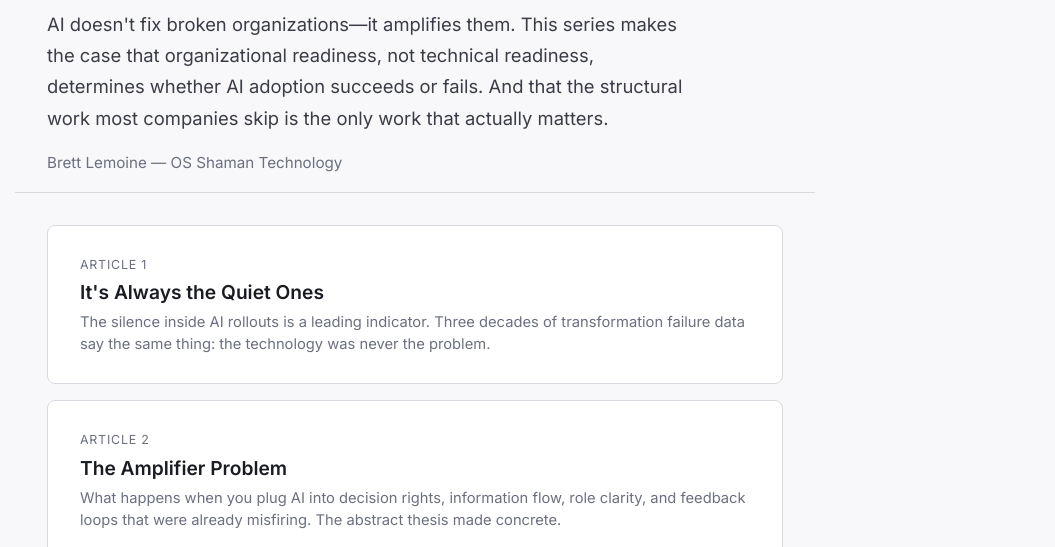
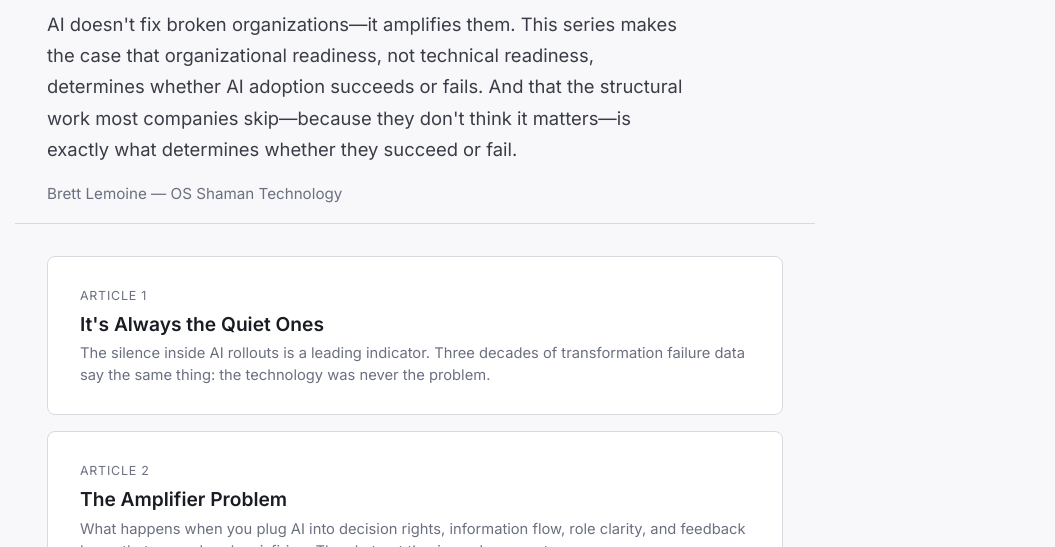
Before and after one commit to bglemoine/osshaman.com, a plain HTML site: page series/index.html in a window 1280 px wide. Shown: the part 253-800 px from the top of the page, without its empty margins (225-1280 px from the left). Drawn offline with Linux system fonts and the light colour scheme.

Commit message:
updated intro content on the series landing page

```diff
--- a/series/index.html
+++ b/series/index.html
@@ -20,7 +20,7 @@
     <header class="series-header">
         <p class="article-series-label">Article Series</p>
         <h1 class="series-title">The Operating System Nobody Installed</h1>
-        <p class="series-subtitle">AI doesn't fix broken organizations&mdash;it amplifies them. This series makes the case that organizational readiness, not technical readiness, determines whether AI adoption succeeds or fails. And that the structural work most companies skip is the only work that actually matters.</p>
+        <p class="series-subtitle">AI doesn't fix broken organizations&mdash;it amplifies them. This series makes the case that organizational readiness, not technical readiness, determines whether AI adoption succeeds or fails. And that the structural work most companies skip&mdash;because they don't think it matters&mdash;is exactly what determines whether they succeed or fail.</p>
         <p class="series-author">Brett Lemoine &mdash; OS Shaman Technology</p>
     </header>
 
```
